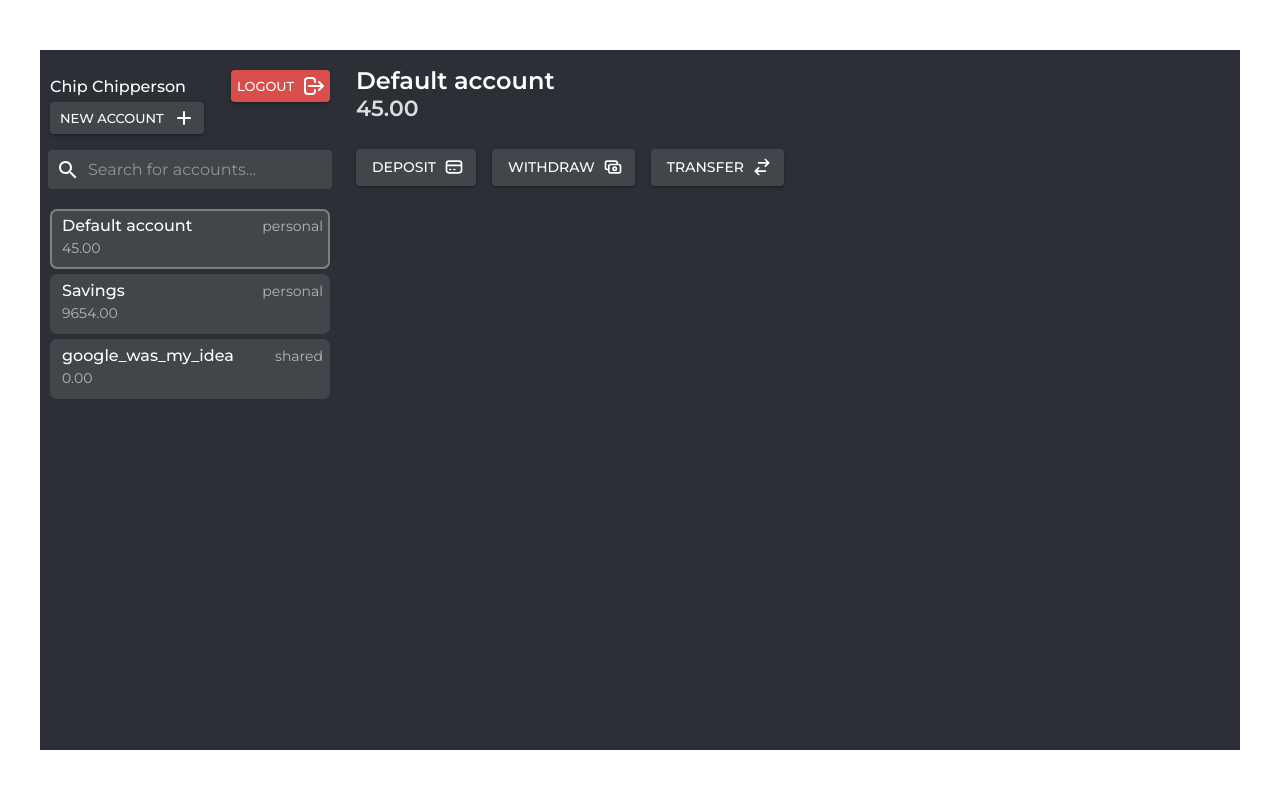
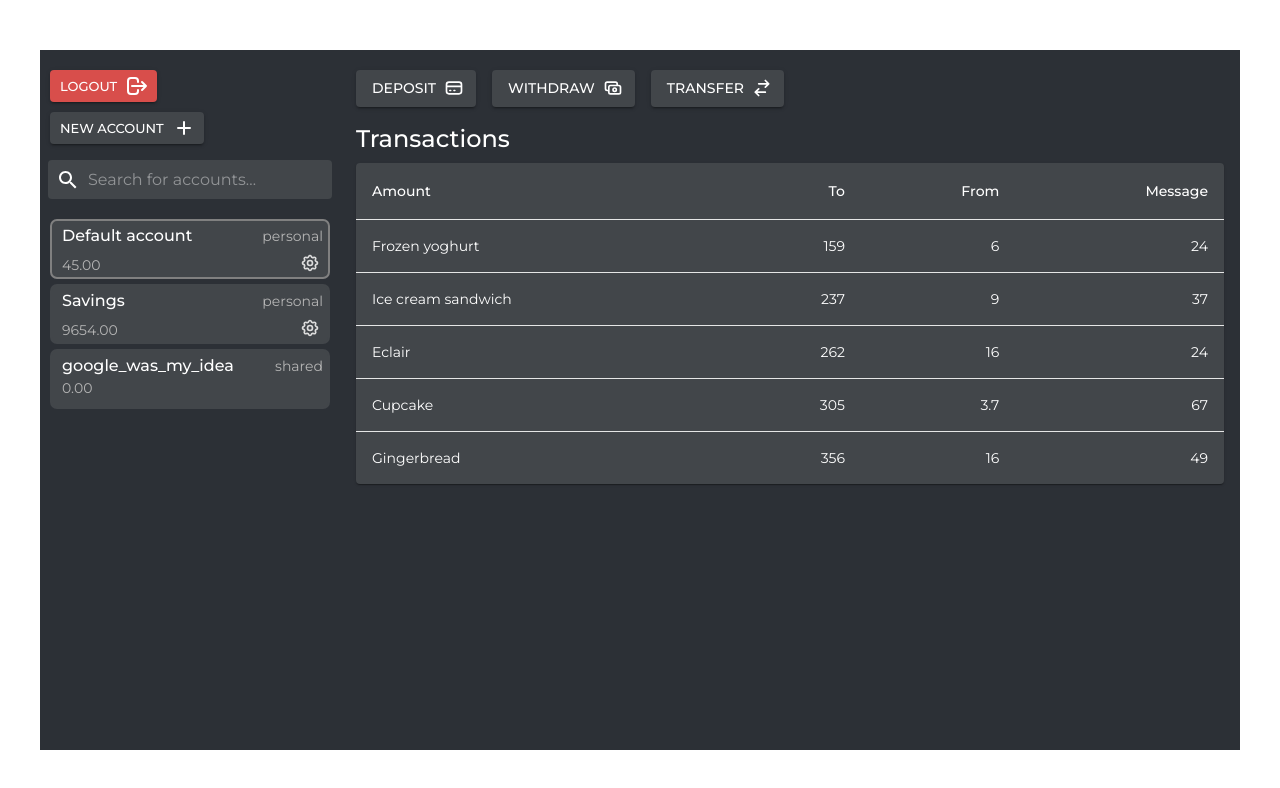
Before and after one commit to derletzteritter/ei-banking, a React (Create React App) app in the folder web/: page / in a window 1280 px wide. Shown: the top 788 px of the page. Built offline with nearby package versions, Linux system fonts and the light colour scheme; no server answers.

Commit message:
feat: transaction table init

```diff
--- a/web/src/App.tsx
+++ b/web/src/App.tsx
@@ -1,24 +1,23 @@
-import React, { useState } from 'react';
-import './App.css'
+import React, { useState } from "react";
+import "./App.css";
 import { debugData } from "./utils/debugData";
 import { BankWrapper } from "./components/BankWrapper";
 import { BankContainer } from "./components/BankContainer";
-import { CircularProgress, Grid } from "@mui/material";
+import { CircularProgress, Grid, Box } from "@mui/material";
 import Accounts from "./features/Accounts/Accounts";
 import { usePlayerService } from "./hooks/usePlayerService";
 import AccountDetails from "./features/Details/AccountDetails";
 import { useNuiEvent } from "./hooks/useNuiEvent";
 import { useAccountListener } from "./features/Accounts/hooks/useAccountListener";
-import { SnackbarProvider } from "notistack";
 import { useNotificationService } from "./notifications/useNotificationService";
-
+import { TransactionTable } from "./features/Transactions/TransactionTable";
 
 debugData([
   {
-		action: 'setVisible',
+    action: "setVisible",
     data: true,
-	}
-])
+  },
+]);
 
 const App: React.FC = () => {
   const [visible, setVisible] = useState(false);
@@ -27,9 +26,9 @@ const App: React.FC = () => {
   useAccountListener();
   useNotificationService();
 
-	useNuiEvent('setVisible', (show) => {
+  useNuiEvent("setVisible", (show) => {
     setVisible(show);
-	})
+  });
 
   return (
     <>
@@ -38,14 +37,15 @@ const App: React.FC = () => {
           <BankContainer>
             <Grid container>
               <Grid item sm={5} md={4} lg={3}>
-									<React.Suspense fallback={<CircularProgress/>}>
-										<Accounts/>
+                <React.Suspense fallback={<CircularProgress />}>
+                  <Accounts />
                 </React.Suspense>
               </Grid>
               <Grid item sm={7} md={8} lg={9}>
-									<React.Suspense fallback={<CircularProgress/>}>
-										<AccountDetails/>
+                <React.Suspense fallback={<CircularProgress />}>
+                  <AccountDetails />
                 </React.Suspense>
+                <TransactionTable />
               </Grid>
             </Grid>
           </BankContainer>
@@ -53,6 +53,6 @@ const App: React.FC = () => {
       )}
     </>
   );
-}
+};
 
 export default App;
--- a/web/src/features/Accounts/SidebarHeader.tsx
+++ b/web/src/features/Accounts/SidebarHeader.tsx
@@ -1,4 +1,4 @@
-import React from 'react';
+import React from "react";
 import { Box, Button, CircularProgress, styled } from "@mui/material";
 import { debugData } from "../../utils/debugData";
 import { useCredentialsValue } from "../../state/player.state";
@@ -8,49 +8,42 @@ import { useVisibilityAPI } from "../../hooks/useVisibilityAPI";
 const Header = styled(Box)({
   marginTop: 20,
   paddingLeft: 10,
+  marginBottom: 10,
   paddingRight: 10,
-	display: 'flex',
-	justifyContent: 'space-between',
-	alignItems: 'center'
-})
-
-const PrimaryText = styled('p')({
-	fontWeight: 500,
-	margin: 0,
-	color: '#fff',
-	whiteSpace: 'nowrap',
-	width: '200px',
-	overflow: 'hidden',
-	textOverflow: 'ellipsis'
+  display: "flex",
+  justifyContent: "space-between",
+  alignItems: "center",
 });
 
 debugData([
   {
-		action: 'ei-banking:setCredentials',
+    action: "ei-banking:setCredentials",
     data: {
-			charName: 'Chip Chipperson'
-		}
-	}
-])
+      charName: "Chip Chipperson",
+    },
+  },
+]);
 
 const SidebarHeader: React.FC = () => {
   const player = useCredentialsValue();
   const { exitNui } = useVisibilityAPI();
 
   if (!player) {
-		return <CircularProgress />
+    return <CircularProgress />;
   }
 
   return (
     <Header>
-			<PrimaryText>
-				{player.charName}
-			</PrimaryText>
-			<Button onClick={exitNui} variant="contained" size="small" endIcon={headerIcons.exit}>
+      <Button
+        onClick={exitNui}
+        variant="contained"
+        size="small"
+        endIcon={headerIcons.exit}
+      >
         Logout
       </Button>
     </Header>
-	)
-}
+  );
+};
 
 export default SidebarHeader;
--- a/web/src/features/Accounts/components/AccountItem.tsx
+++ b/web/src/features/Accounts/components/AccountItem.tsx
@@ -1,44 +1,46 @@
-import React from 'react';
+import React from "react";
 import { Account } from "../../../types/account";
-import { Box, styled } from "@mui/material";
+import { Box, styled, IconButton } from "@mui/material";
 import { useActiveAccountValue } from "../state/accounts.state";
+import { detailsIcons } from "../../../icons/svgProvider";
+import { useSetSettingsModal } from "../../Details/state/modal.state";
 
 const ItemWrapper = styled(Box)<{ selected: boolean }>(({ selected }) => ({
-	background: '#42464A',
-	color: '#fff',
-	height: '60px',
-	boxSizing: 'border-box',
+  background: "#42464A",
+  color: "#fff",
+  height: "60px",
+  boxSizing: "border-box",
   borderRadius: 7,
-	border: selected ? '2px solid gray' : '2px solid #42464A',
+  border: selected ? "2px solid gray" : "2px solid #42464A",
   paddingLeft: 10,
   paddingTop: 5,
-	display: 'flex',
-	flexDirection: 'column',
-}))
+  display: "flex",
+  flexDirection: "column",
+}));
 
-const PrimaryText = styled('p')({
+const PrimaryText = styled("p")({
   fontWeight: 500,
   margin: 0,
-	color: '#fff',
-	whiteSpace: 'nowrap',
-	width: '200px',
-	overflow: 'hidden',
-	textOverflow: 'ellipsis'
+  color: "#fff",
+  whiteSpace: "nowrap",
+  width: "200px",
+  overflow: "hidden",
+  textOverflow: "ellipsis",
 });
 
-const TypeText = styled('p')({
-	fontWeight: 'normal',
+const TypeText = styled("p")({
+  fontWeight: "normal",
   margin: 0,
-	color: '#B5B5B5',
+  color: "#B5B5B5",
   fontSize: 14,
-	paddingRight: 5
+  paddingRight: 5,
 });
 
-const SecondaryText = styled('p')({
-	fontWeight: 'normal',
+const SecondaryText = styled("p")({
+  fontWeight: "normal",
   margin: 0,
   marginTop: 4,
-	color: '#B5B5B5',
+  color: "#B5B5B5",
   fontSize: 14,
 });
 
@@ -47,20 +49,49 @@ interface AccountItemProps {
   handleChangeAccount: (account: Account) => void;
 }
 
-const AccountItem: React.FC<AccountItemProps> = ({ account, handleChangeAccount }) => {
+const AccountItem: React.FC<AccountItemProps> = ({
+  account,
+  handleChangeAccount,
+}) => {
   const activeAccount = useActiveAccountValue();
+  const setSettingsModal = useSetSettingsModal();
 
   return (
-		<ItemWrapper onClick={() => handleChangeAccount(account)} selected={activeAccount?.id === account?.id}>
-			<Box style={{ display: 'flex', alignItems: 'center', justifyContent: 'space-between', margin: 0}}>
+    <ItemWrapper
+      onClick={() => handleChangeAccount(account)}
+      selected={activeAccount?.id === account?.id}
+    >
+      <Box
+        style={{
+          display: "flex",
+          alignItems: "center",
+          justifyContent: "space-between",
+          margin: 0,
+        }}
+      >
         <PrimaryText>{account.accountName}</PrimaryText>
         <TypeText>{account.type}</TypeText>
       </Box>
-			<Box>
+      <Box
+        style={{
+          display: "flex",
+          alignItems: "center",
+          justifyContent: "space-between",
+          margin: 0,
+        }}
+      >
         <SecondaryText>{account.balance}</SecondaryText>
+        {account.type === "personal" && (
+          <IconButton
+            onClick={() => setSettingsModal(true)}
+            style={{ color: "#ddd" }}
+          >
+            {detailsIcons.cog}
+          </IconButton>
+        )}
       </Box>
     </ItemWrapper>
-	)
-}
+  );
+};
 
 export default AccountItem;
--- a/web/src/features/Details/AccountDetails.tsx
+++ b/web/src/features/Details/AccountDetails.tsx
@@ -1,74 +1,81 @@
-import React from 'react';
+import React from "react";
 import { Box, Button, CircularProgress, Stack } from "@mui/material";
 import { useActiveAccountValue } from "../Accounts/state/accounts.state";
-import { AccountBalance, AccountName } from "./styles/Details.styles";
 import { detailsIcons } from "../../icons/svgProvider";
 import DepositModal from "./components/DepositModal";
-import { useDepositModal, useWithdrawModal, useTransferModal, useSettingsModal } from "./state/modal.state";
+import {
+  useDepositModal,
+  useWithdrawModal,
+  useTransferModal,
+  useSettingsModal,
+} from "./state/modal.state";
 import { useAccountsApi } from "../Accounts/hooks/useAccountsApi";
 import WithdrawModal from "./components/WithdrawModal";
 import { Account } from "../../types/account";
 import TransferModal from "./components/TransferModal";
-import SettingsModal from './components/Settings/SettingsModal';
+import SettingsModal from "./components/Settings/SettingsModal";
 
 const AccountDetails: React.FC = () => {
   const activeAccount = useActiveAccountValue();
   const [depositModal, setDepositModal] = useDepositModal();
   const [withdrawModal, setWithdrawModal] = useWithdrawModal();
-	const { depositMoney, withdrawMoney, transferMoney } = useAccountsApi()
+  const { depositMoney, withdrawMoney, transferMoney } = useAccountsApi();
   const [transferModal, setTransferModal] = useTransferModal();
   const [settingsModal, setSettingsModal] = useSettingsModal();
 
   if (!activeAccount) {
-		return <CircularProgress/>
+    return <CircularProgress />;
   }
 
   const openDepositModal = () => {
     setDepositModal(true);
-	}
+  };
 
   const closeDepositModal = () => {
     setDepositModal(false);
-	}
+  };
 
   const openWithdrawModal = () => {
     setWithdrawModal(true);
-	}
+  };
 
   const closeWithdrawModal = () => {
     setWithdrawModal(false);
-	}
+  };
 
   const closeTransferModal = () => {
     setTransferModal(false);
-	}
+  };
 
   const openTransferModal = () => {
     setTransferModal(true);
-	}
+  };
 
   const closeSettingsModal = () => {
     setSettingsModal(false);
-	}
+  };
 
   const openSettingsModal = () => {
     setSettingsModal(true);
-	}
+  };
 
   const handleDepositModal = (amount: string) => {
     depositMoney(activeAccount, amount);
     closeDepositModal();
-	}
+  };
 
   const handleWithdrawModal = (amount: string) => {
     withdrawMoney(activeAccount, amount);
     closeWithdrawModal();
-	}
+  };
 
-	const handleTransferModal = (targetAccount: Account | string, amount: string) => {
+  const handleTransferModal = (
+    targetAccount: Account | string,
+    amount: string
+  ) => {
     transferMoney(activeAccount, targetAccount, amount);
     closeTransferModal();
-	}
+  };
 
   return (
     <Box ml={2}>
@@ -87,26 +94,9 @@ const AccountDetails: React.FC = () => {
         onClose={closeTransferModal}
         confirmTransfer={handleTransferModal}
       />
-			<SettingsModal open={settingsModal} onClose={closeSettingsModal}/>
-			<Box mt={2}>
-				<Stack direction="row" spacing={5}>
+      <SettingsModal open={settingsModal} onClose={closeSettingsModal} />
       <Box>
-						<AccountName>{activeAccount.accountName}</AccountName>
-						<AccountBalance>{activeAccount.balance}</AccountBalance>
-					</Box>
-					{!activeAccount.isDefault && (
-						<Box>
-							<Button
-								onClick={openSettingsModal}
-								endIcon={detailsIcons.cog}
-								variant="contained"
-							>
-								Settings
-							</Button>
-						</Box>
-					)}
-				</Stack>
-				<Stack mt={3.4} direction="row" spacing={2}>
+        <Stack mt={2.5} direction="row" spacing={2}>
           <Button
             onClick={openDepositModal}
             style={{ backgroundColor: "#42464A" }}
@@ -134,7 +124,7 @@ const AccountDetails: React.FC = () => {
         </Stack>
       </Box>
     </Box>
-	)
-}
+  );
+};
 
 export default AccountDetails;
--- /dev/null
+++ b/web/src/features/Transactions/TransactionTable.tsx
@@ -0,0 +1,69 @@
+import React from "react";
+import {
+  Box,
+  Paper,
+  Table,
+  TableCell,
+  TableContainer,
+  TableHead,
+  TableBody,
+  TableRow,
+  Typography,
+} from "@mui/material";
+
+function createData(
+  name: string,
+  calories: number,
+  fat: number,
+  carbs: number
+) {
+  return { name, calories, fat, carbs };
+}
+
+const rows = [
+  createData("Frozen yoghurt", 159, 6.0, 24),
+  createData("Ice cream sandwich", 237, 9.0, 37),
+  createData("Eclair", 262, 16.0, 24),
+  createData("Cupcake", 305, 3.7, 67),
+  createData("Gingerbread", 356, 16.0, 49),
+];
+
+export const TransactionTable = () => {
+  return (
+    <Box ml={2} mt={2} mr={2}>
+      <Typography variant="h5" color="white" fontWeight={500}>
+        Transactions
+      </Typography>
+      <TableContainer
+        component={Paper}
+        sx={{ background: "rgb(66, 70, 74)", marginTop: 1 }}
+      >
+        <Table sx={{ minWidth: 650 }}>
+          <TableHead>
+            <TableRow>
+              <TableCell>Amount</TableCell>
+              <TableCell align="right">To</TableCell>
+              <TableCell align="right">From</TableCell>
+              <TableCell align="right">Message</TableCell>
+            </TableRow>
+          </TableHead>
+          <TableBody>
+            {rows.map((row) => (
+              <TableRow
+                key={row.name}
+                sx={{ "&:last-child td, &:last-child th": { border: 0 } }}
+              >
+                <TableCell component="th" scope="row">
+                  {row.name}
+                </TableCell>
+                <TableCell align="right">{row.calories}</TableCell>
+                <TableCell align="right">{row.fat}</TableCell>
+                <TableCell align="right">{row.carbs}</TableCell>
+              </TableRow>
+            ))}
+          </TableBody>
+        </Table>
+      </TableContainer>
+    </Box>
+  );
+};
```
Also changed, not shown: web/src/features/Accounts/Accounts.tsx (+15 -9 lines), 1 other file (tests, documents, lock files or other folders). Lines whose indentation alone changed are shown as unchanged.
